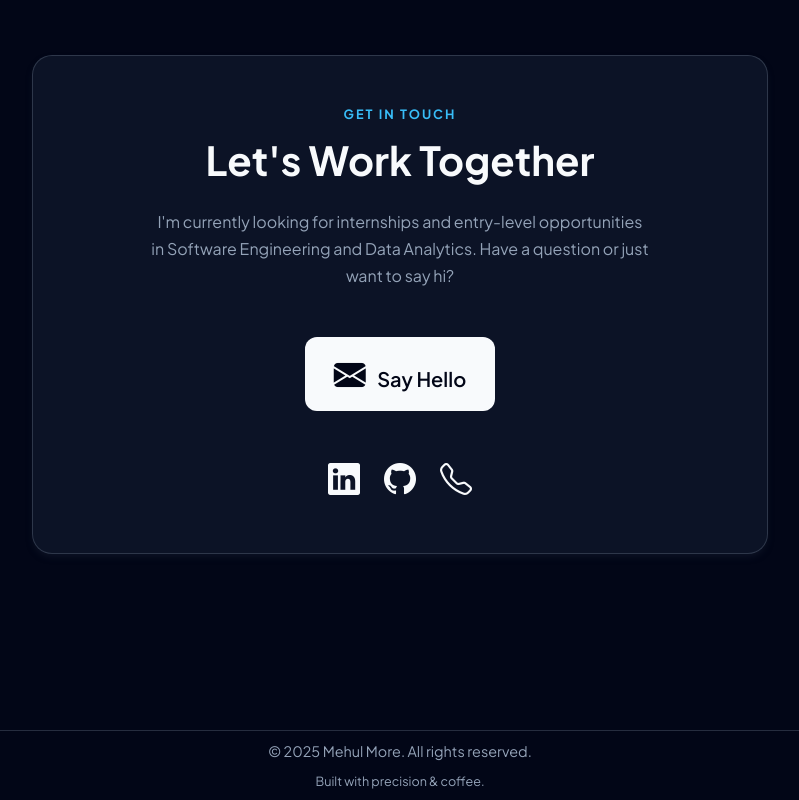
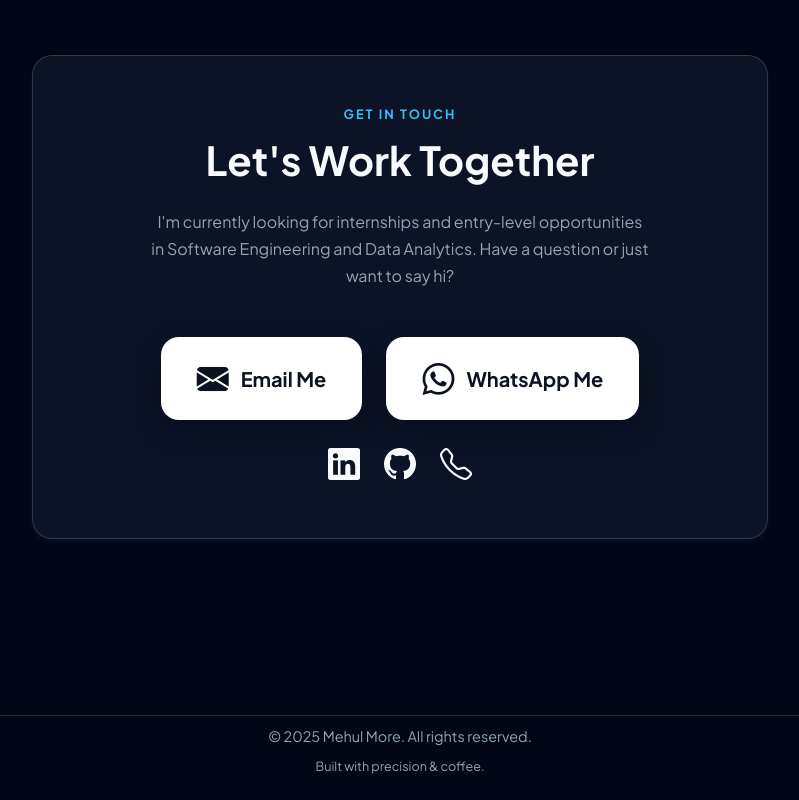
Before and after one commit to mehulm30/my-portfolio, a React (Create React App) app: page / in a window 1280 px wide. Shown: the part 4165-4965 px from the top of the page, without its empty margins (240-1039 px from the left). Built offline with nearby package versions, Linux system fonts and the light colour scheme.

Commit message:
changes in wp and mail button

```diff
--- a/src/components/Contact.jsx
+++ b/src/components/Contact.jsx
@@ -11,9 +11,32 @@ const Contact = () => (
             <p className="text-muted mb-5 mx-auto" style={{ maxWidth: 500 }}>
               I'm currently looking for internships and entry-level opportunities in Software Engineering and Data Analytics. Have a question or just want to say hi?
             </p>
-            <a href="mailto:mehulmore2005@gmail.com" className="btn btn-glow btn-lg mb-4">
-              <i className="bi bi-envelope-fill me-2"></i> Say Hello
-            </a>
+             <div className="d-flex justify-content-center gap-4 flex-wrap">
+
+  {/* Say Hello – Gmail */}
+  <a
+    href="https://mail.google.com/mail/?view=cm&fs=1&to=mehulmore2005@gmail.com&su=Hello%20Mehul&body=Hi%20Mehul,%0D%0A"
+    target="_blank"
+    rel="noopener noreferrer"
+    className="contact-pill-btn"
+  >
+    <i className="bi bi-envelope-fill"></i>
+    <span>Email Me</span>
+  </a>
+
+  {/* WhatsApp */}
+  <a
+    href="https://wa.me/919152551387?text=Hi%20Mehul,%20I%20came%20across%20your%20portfolio."
+    target="_blank"
+    rel="noopener noreferrer"
+    className="contact-pill-btn"
+  >
+    <i className="bi bi-whatsapp"></i>
+    <span>WhatsApp Me</span>
+  </a>
+
+</div>
+
             <div className="d-flex justify-content-center gap-4 mt-3">
               <a href="https://www.linkedin.com/in/mehulm30/" className="text-reset fs-3 transition-hover"><i className="bi bi-linkedin"></i></a>
               <a href="https://github.com/mehulm30" className="text-reset fs-3 transition-hover"><i className="bi bi-github"></i></a>
--- a/src/style.css
+++ b/src/style.css
@@ -1028,3 +1028,42 @@ footer {
   color: #38bdf8;
   transition: all 0.25s ease;
 }
+/* ====    WHATSAPP AND MAIL BUTTON ==== */
+#contact .contact-pill-btn {
+  display: inline-flex;
+  align-items: center;
+  gap: 12px;
+
+  padding: 14px 36px;
+  border-radius: 18px; /* soft rounded like screenshot */
+
+  background-color: #ffffff;
+  color: #0b1220;
+
+  font-size: 20px;
+  font-weight: 800;
+  text-decoration: none;
+
+  box-shadow: 0 10px 25px rgba(0, 0, 0, 0.25);
+  transition: transform 0.25s ease, box-shadow 0.25s ease;
+}
+
+/* Icon style */
+#contact .contact-pill-btn i {
+  font-size: 20px;
+}
+
+/* Hover – subtle lift, NO color change */
+#contact .contact-pill-btn:hover {
+  transform: translateY(-3px);
+  box-shadow: 0 15px 35px rgba(0, 0, 0, 0.35);
+  color: #0b1220;
+}
+
+/* Mobile full-width */
+@media (max-width: 576px) {
+  #contact .contact-pill-btn {
+    width: 100%;
+    justify-content: center;
+  }
+}
```
